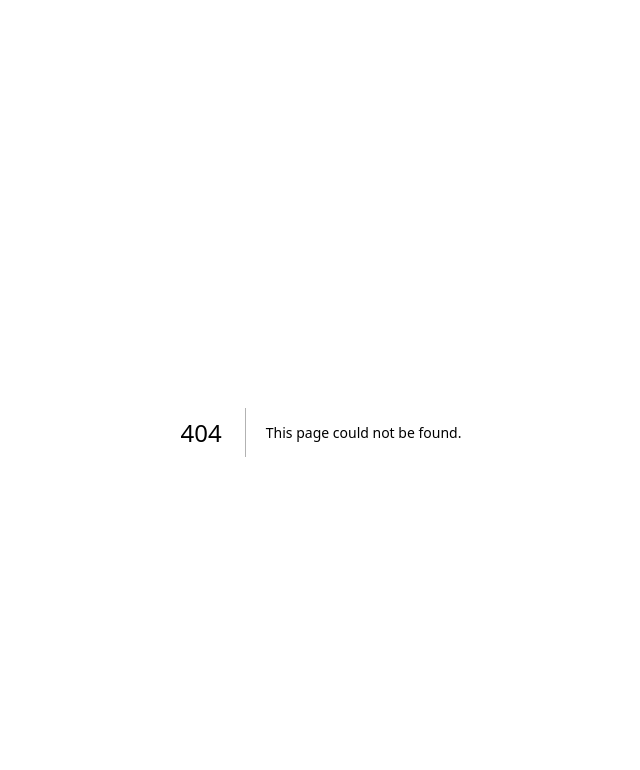
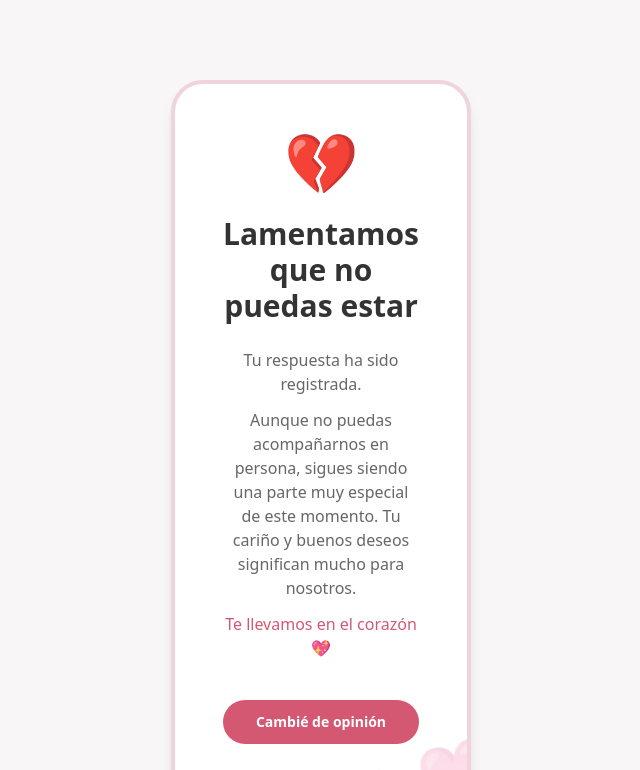
Before and after one commit to devRobots/babyshower, a Next.js app: page /rsvp/confirm in a window 1280 px wide. Before the commit this address had no page. Shown: the top 770 px of the page, without its empty margins (319-959 px from the left). Built offline with nearby package versions, Linux system fonts and the light colour scheme.

Commit message:
RSVP confirmation screen

```diff
--- /dev/null
+++ b/app/rsvp/confirm/page.tsx
@@ -0,0 +1,18 @@
+import ConfirmationCard from '@components/rsvp/ConfirmationCard';
+
+interface ConfirmationPageProps {
+  searchParams: Promise<{ attending?: string }>;
+}
+
+export default async function ConfirmationPage({ searchParams }: ConfirmationPageProps) {
+  const params = await searchParams;
+  const isAttending = params.attending === 'true';
+
+  return (
+    <main className="min-h-screen bg-background py-8 px-4 md:py-12 md:px-16 lg:px-64">
+      <div className="max-w-lg mx-auto">
+        <ConfirmationCard isAttending={isAttending} />
+      </div>
+    </main>
+  );
+}
--- /dev/null
+++ b/components/rsvp/ConfirmationCard.tsx
@@ -0,0 +1,73 @@
+'use client';
+
+import Link from 'next/link';
+
+interface ConfirmationCardProps {
+  isAttending: boolean;
+}
+
+export default function ConfirmationCard({ isAttending }: ConfirmationCardProps) {
+  return (
+    <div className="relative w-full bg-white border-4 border-secondary rounded-4xl shadow-lg p-8 md:p-12 overflow-hidden">
+      <div className="absolute -bottom-8 -right-8 text-9xl opacity-20 pointer-events-none">
+        {isAttending ? '🎉' : '💕'}
+      </div>
+
+      <div className="relative z-10 flex flex-col items-center gap-6 text-center">
+        <div className="text-6xl">
+          {isAttending ? '🎊' : '💔'}
+        </div>
+
+        <h1 className="text-2xl md:text-3xl font-bold text-black/80">
+          {isAttending
+            ? '¡Nos alegra contar contigo!'
+            : 'Lamentamos que no puedas estar'
+          }
+        </h1>
+
+        <div className="text-black/60 space-y-3 max-w-md">
+          <p>
+            Tu respuesta ha sido registrada.
+          </p>
+          <p>
+            {isAttending
+              ? "Estamos muy emocionados de compartir este momento tan especial contigo. Te esperamos con mucho cariño para celebrar juntos la llegada de nuestro bebé."
+              : "Aunque no puedas acompañarnos en persona, sigues siendo una parte muy especial de este momento. Tu cariño y buenos deseos significan mucho para nosotros."
+            }
+          </p>
+          <p className="font-medium text-primary">
+            {isAttending
+              ? "¡Nos vemos pronto! 👶"
+              : "Te llevamos en el corazón 💖"
+            }
+          </p>
+        </div>
+
+        <div className="flex flex-col items-center gap-4 mt-4 w-full max-w-xs">
+          <Link
+            href={isAttending ? "/#regalos" : "/rsvp"}
+            className="button-primary text-center text-white w-full"
+          >
+            {isAttending ? "Seleccionar un regalo" : "Cambié de opinión"}
+          </Link>
+
+          {isAttending && (
+            <Link
+              href="/rsvp"
+              className="button-secondary text-center"
+            >
+              Cambié de opinión
+            </Link>
+          )}
+
+          <Link
+            href="/"
+            className="text-sm text-black/50 hover:text-primary transition-colors mt-2"
+          >
+            ← Volver al inicio
+          </Link>
+        </div>
+      </div>
+    </div>
+  );
+}
--- a/components/rsvp/GuestForm.tsx
+++ b/components/rsvp/GuestForm.tsx
@@ -1,10 +1,18 @@
 "use client";
 
+import { useRouter } from 'next/navigation';
+
 export default function GuestForm() {
+  const router = useRouter();
+
   const handleSubmit = (e: React.FormEvent<HTMLFormElement>) => {
     e.preventDefault();
-    // TODO: Implementar lógica de envío del formulario
-    console.log("Formulario enviado");
+
+    const formData = new FormData(e.currentTarget);
+    const attending = formData.get('attending') === 'yes';
+
+    console.log("Formulario enviado", Object.fromEntries(formData));
+    router.push(`/rsvp/confirm?attending=${attending}`);
   };
 
   return (
```
